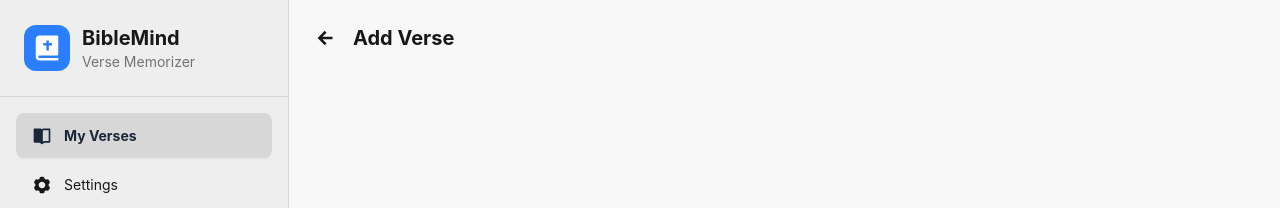
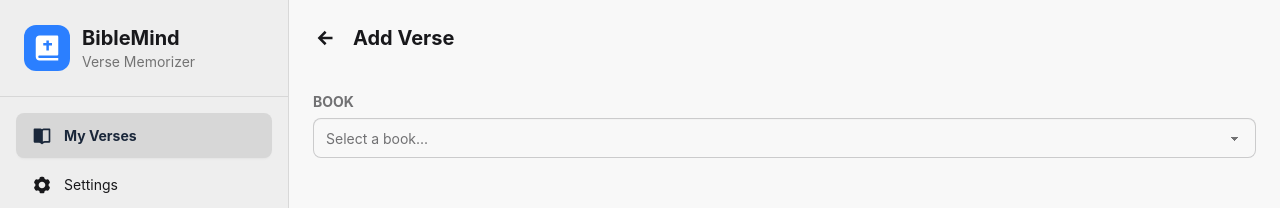
Before and after one commit to vickjavariz/bible-mind, a React (Vite) app: page /verses/new in a window 1280 px wide. Shown: the top 208 px of the page. Built offline with nearby package versions, Linux system fonts and the light colour scheme.

Commit message:
feat: add book select field to /verses/new with old testament books

```diff
--- /dev/null
+++ b/src/components/ui/SelectField.tsx
@@ -0,0 +1,27 @@
+import type { ChangeEvent, ReactNode } from "react";
+
+interface SelectFieldProps {
+  label: string;
+  placeholder: string;
+  children: ReactNode;
+  onChange: (event: ChangeEvent<HTMLSelectElement>) => void;
+}
+
+export default function SelectField({
+  label,
+  placeholder,
+  children,
+  onChange,
+}: SelectFieldProps) {
+  return (
+    <label className="label flex flex-col items-start">
+      <span className="text-sm font-bold">{label.toUpperCase()}</span>
+      <select className="select w-full" defaultValue="" onChange={onChange}>
+        <option disabled={true} value="">
+          {placeholder}
+        </option>
+        {children}
+      </select>
+    </label>
+  );
+}
--- a/src/features/verses/views/AddVerseView.tsx
+++ b/src/features/verses/views/AddVerseView.tsx
@@ -1,9 +1,17 @@
+import { useState } from "react";
 import { useTranslation } from "react-i18next";
 
+import PageContent from "@/components/layout/PageContent";
 import PageHeader from "@/components/layout/PageHeader";
+import SelectField from "@/components/ui/SelectField";
 
 export default function AddVerseView() {
-  const { t } = useTranslation(["verses", "navigation"]);
+  const [book, setBook] = useState("");
+
+  const { t } = useTranslation(["verses", "bible", "navigation"]);
+  const oldTestamentBooks = t("bible:oldTestament.books", {
+    returnObjects: true,
+  });
 
   return (
     <>
@@ -11,6 +19,21 @@ export default function AddVerseView() {
         <PageHeader.BackButton />
         <PageHeader.Title>{t("navigation:addVerse")}</PageHeader.Title>
       </PageHeader>
+
+      <PageContent>
+        <SelectField
+          label={t("addVerse.fields.book.label")}
+          placeholder={t("addVerse.fields.book.placeholder")}
+          onChange={(event) => setBook(event.target.value)}
+        >
+          {oldTestamentBooks.map(({ id, name }) => (
+            <option key={id} value={id}>
+              {name}
+            </option>
+          ))}
+          <hr />
+        </SelectField>
+      </PageContent>
     </>
   );
 }
--- /dev/null
+++ b/src/i18n/locales/en/bible.json
@@ -0,0 +1,46 @@
+{
+  "oldTestament": {
+    "title": "Old Testament",
+    "books": [
+      { "id": "GEN", "name": "Genesis" },
+      { "id": "EXO", "name": "Exodus" },
+      { "id": "LEV", "name": "Leviticus" },
+      { "id": "NUM", "name": "Numbers" },
+      { "id": "DEU", "name": "Deuteronomy" },
+      { "id": "JOS", "name": "Joshua" },
+      { "id": "JDG", "name": "Judges" },
+      { "id": "RUT", "name": "Ruth" },
+      { "id": "1SA", "name": "1 Samuel" },
+      { "id": "2SA", "name": "2 Samuel" },
+      { "id": "1KI", "name": "1 Kings" },
+      { "id": "2KI", "name": "2 Kings" },
+      { "id": "1CH", "name": "1 Chronicles" },
+      { "id": "2CH", "name": "2 Chronicles" },
+      { "id": "EZR", "name": "Ezra" },
+      { "id": "NEH", "name": "Nehemiah" },
+      { "id": "EST", "name": "Esther" },
+      { "id": "JOB", "name": "Job" },
+      { "id": "PSA", "name": "Psalms" },
+      { "id": "PRO", "name": "Proverbs" },
+      { "id": "ECC", "name": "Ecclesiastes" },
+      { "id": "SNG", "name": "Song of Songs" },
+      { "id": "ISA", "name": "Isaiah" },
+      { "id": "JER", "name": "Jeremiah" },
+      { "id": "LAM", "name": "Lamentations" },
+      { "id": "EZK", "name": "Ezekiel" },
+      { "id": "DAN", "name": "Daniel" },
+      { "id": "HOS", "name": "Hosea" },
+      { "id": "JOL", "name": "Joel" },
+      { "id": "AMO", "name": "Amos" },
+      { "id": "OBA", "name": "Obadiah" },
+      { "id": "JON", "name": "Jonah" },
+      { "id": "MIC", "name": "Micah" },
+      { "id": "NAM", "name": "Nahum" },
+      { "id": "HAB", "name": "Habakkuk" },
+      { "id": "ZEP", "name": "Zephaniah" },
+      { "id": "HAG", "name": "Haggai" },
+      { "id": "ZEC", "name": "Zechariah" },
+      { "id": "MAL", "name": "Malachi" }
+    ]
+  }
+}
--- a/src/i18n/locales/en/index.ts
+++ b/src/i18n/locales/en/index.ts
@@ -1,8 +1,10 @@
+import bible from "./bible.json";
 import navigation from "./navigation.json";
 import settings from "./settings.json";
 import verses from "./verses.json";
 
 export default {
+  bible,
   navigation,
   settings,
   verses,
--- a/src/i18n/locales/en/verses.json
+++ b/src/i18n/locales/en/verses.json
@@ -3,5 +3,13 @@
     "title": "No Verses",
     "description": "Add your first verse to start memorizing!",
     "action": "Add Verse"
+  },
+  "addVerse": {
+    "fields": {
+      "book": {
+        "label": "Book",
+        "placeholder": "Select a book..."
+      }
+    }
   }
 }
--- /dev/null
+++ b/src/i18n/locales/es/bible.json
@@ -0,0 +1,46 @@
+{
+  "oldTestament": {
+    "title": "Antiguo Testamento",
+    "books": [
+      { "id": "GEN", "name": "Génesis" },
+      { "id": "EXO", "name": "Exodo" },
+      { "id": "LEV", "name": "Levítico" },
+      { "id": "NUM", "name": "Números" },
+      { "id": "DEU", "name": "Deuteronomio" },
+      { "id": "JOS", "name": "Josué" },
+      { "id": "JDG", "name": "Jueces" },
+      { "id": "RUT", "name": "Rut" },
+      { "id": "1SA", "name": "1 Samuel" },
+      { "id": "2SA", "name": "2 Samuel" },
+      { "id": "1KI", "name": "1 Reyes" },
+      { "id": "2KI", "name": "2 Reyes" },
+      { "id": "1CH", "name": "1 Crónicas" },
+      { "id": "2CH", "name": "2 Crónicas" },
+      { "id": "EZR", "name": "Esdras" },
+      { "id": "NEH", "name": "Nehemías" },
+      { "id": "EST", "name": "Ester" },
+      { "id": "JOB", "name": "Job" },
+      { "id": "PSA", "name": "Salmos" },
+      { "id": "PRO", "name": "Proverbios" },
+      { "id": "ECC", "name": "Eclesiastés" },
+      { "id": "SNG", "name": "Cantares" },
+      { "id": "ISA", "name": "Isaías" },
+      { "id": "JER", "name": "Jeremías" },
+      { "id": "LAM", "name": "Lamentaciones" },
+      { "id": "EZK", "name": "Ezequiel" },
+      { "id": "DAN", "name": "Daniel" },
+      { "id": "HOS", "name": "Oseas" },
+      { "id": "JOL", "name": "Joel" },
+      { "id": "AMO", "name": "Amós" },
+      { "id": "OBA", "name": "Abdías" },
+      { "id": "JON", "name": "Jonás" },
+      { "id": "MIC", "name": "Miqueas" },
+      { "id": "NAM", "name": "Nahum" },
+      { "id": "HAB", "name": "Habacuc" },
+      { "id": "ZEP", "name": "Sofonías" },
+      { "id": "HAG", "name": "Hageo" },
+      { "id": "ZEC", "name": "Zacarías" },
+      { "id": "MAL", "name": "Malaquías" }
+    ]
+  }
+}
--- a/src/i18n/locales/es/index.ts
+++ b/src/i18n/locales/es/index.ts
@@ -1,8 +1,10 @@
+import bible from "./bible.json";
 import navigation from "./navigation.json";
 import settings from "./settings.json";
 import verses from "./verses.json";
 
 export default {
+  bible,
   navigation,
   settings,
   verses,
--- a/src/i18n/locales/es/verses.json
+++ b/src/i18n/locales/es/verses.json
@@ -3,5 +3,13 @@
     "title": "No hay versículos",
     "description": "¡Añade tu primer versículo para empezar a memorizar!",
     "action": "Añadir versículo"
+  },
+  "addVerse": {
+    "fields": {
+      "book": {
+        "label": "Libro",
+        "placeholder": "Elige un libro..."
+      }
+    }
   }
 }
```
